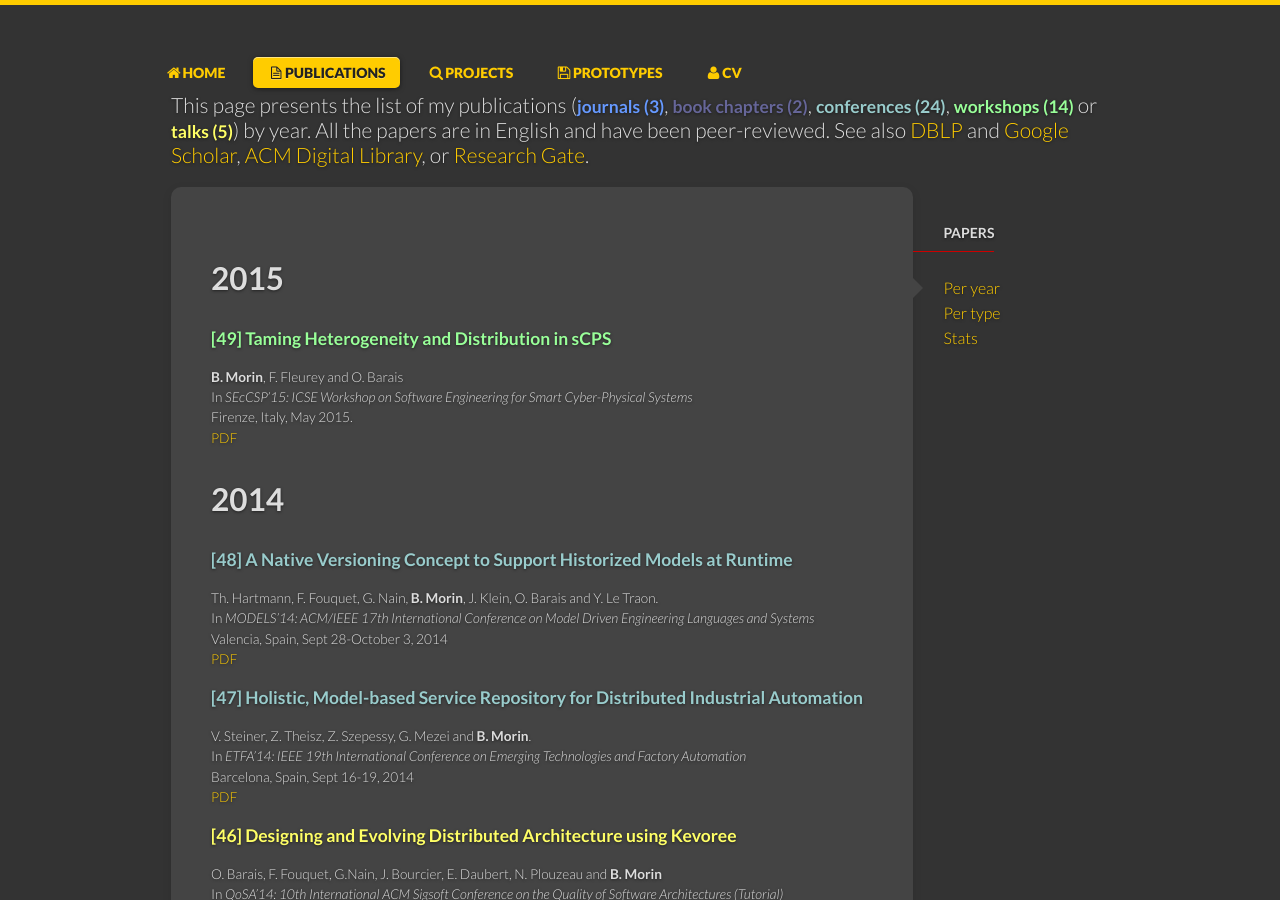
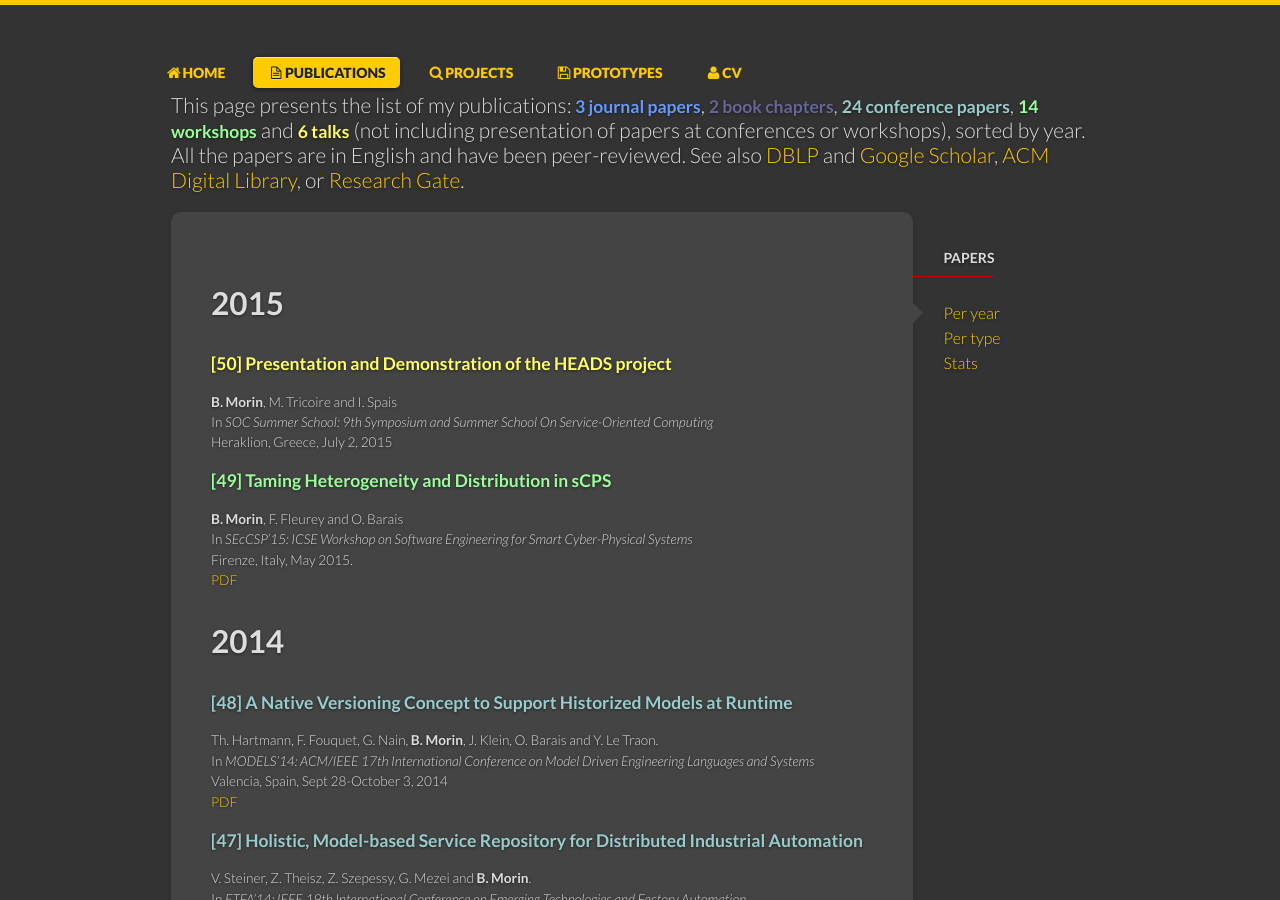
Before and after one commit to brice-morin/brice-morin.github.io, a Jekyll site: the page built from papers/index.html, in a window 1280 px wide and 900 px high. Built offline with Jekyll 4.4.1, drawn with Linux system fonts in a browser that asks for light colours; nearby versions of some CDN libraries; some web fonts are replaced.

Commit message:
added SOC

```diff
--- a/_includes/paper.html
+++ b/_includes/paper.html
@@ -21,7 +21,7 @@
   <div class="grid">
     <div class="unit whole center-on-mobiles">
 
-This page presents the list of my publications (<b class="journal">journals ({{ journal }})</b>, <b class="chapter">book chapters ({{ chapter }})</b>, <b class="conference">conferences ({{ conference }})</b>, <b class="workshop">workshops ({{ workshop }})</b> or <b class="invitedTalk">talks ({{ invitedTalk }})</b>) by year. All the papers are in English and have been peer-reviewed. See also <a href="http://www.informatik.uni-trier.de/~ley/pers/hd/m/Morin:Brice.html" target="_blank">DBLP</a> and <a href="http://scholar.google.fr/citations?hl=en&user=Xtmh924AAAAJ" target="_blank">Google Scholar</a>, <a href="http://dl.acm.org/author_page.cfm?id=81384605489&query=%28Author:81384605489%29%20&srt=CitedCount&role=Author&perpage=10&termshow=matchboolean" target="_blank">ACM Digital Library</a>, or <a href="http://www.researchgate.net/profile/Brice_Morin/" target="_blank">Research Gate</a>.
+This page presents the list of my publications:<b class="journal"> {{ journal }} journal papers</b>, <b class="chapter"> {{ chapter }} book chapters</b>, <b class="conference">{{ conference }} conference papers</b>, <b class="workshop">{{ workshop }} workshops</b> and <b class="invitedTalk">{{ invitedTalk }} talks</b> (not including presentation of papers at conferences or workshops), sorted by year. All the papers are in English and have been peer-reviewed. See also <a href="http://www.informatik.uni-trier.de/~ley/pers/hd/m/Morin:Brice.html" target="_blank">DBLP</a> and <a href="http://scholar.google.fr/citations?hl=en&user=Xtmh924AAAAJ" target="_blank">Google Scholar</a>, <a href="http://dl.acm.org/author_page.cfm?id=81384605489&query=%28Author:81384605489%29%20&srt=CitedCount&role=Author&perpage=10&termshow=matchboolean" target="_blank">ACM Digital Library</a>, or <a href="http://www.researchgate.net/profile/Brice_Morin/" target="_blank">Research Gate</a>.
 <br/>
 </div>
 </div>
```
Also changed, not shown: _posts/papers/2015-07-01-SOC.md (added, +10 -0 lines).
